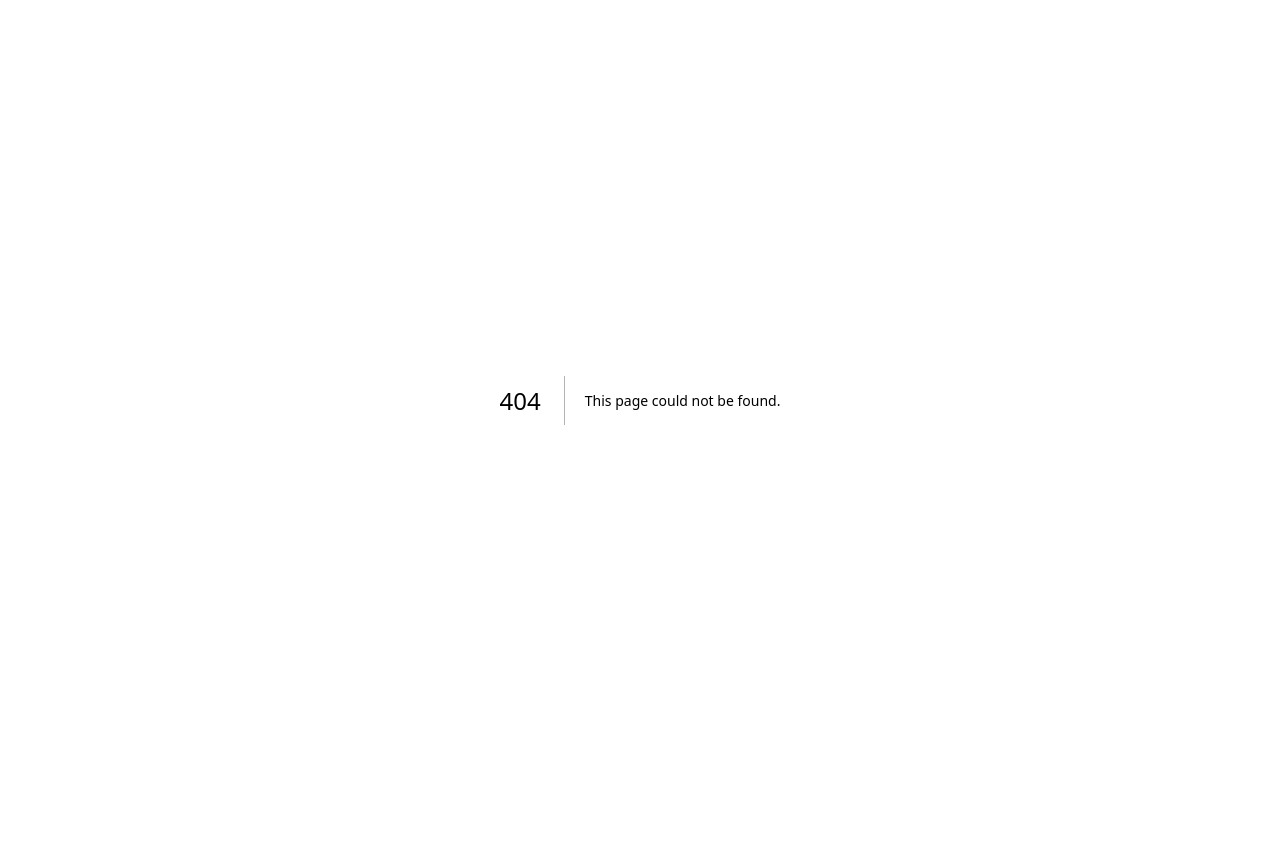
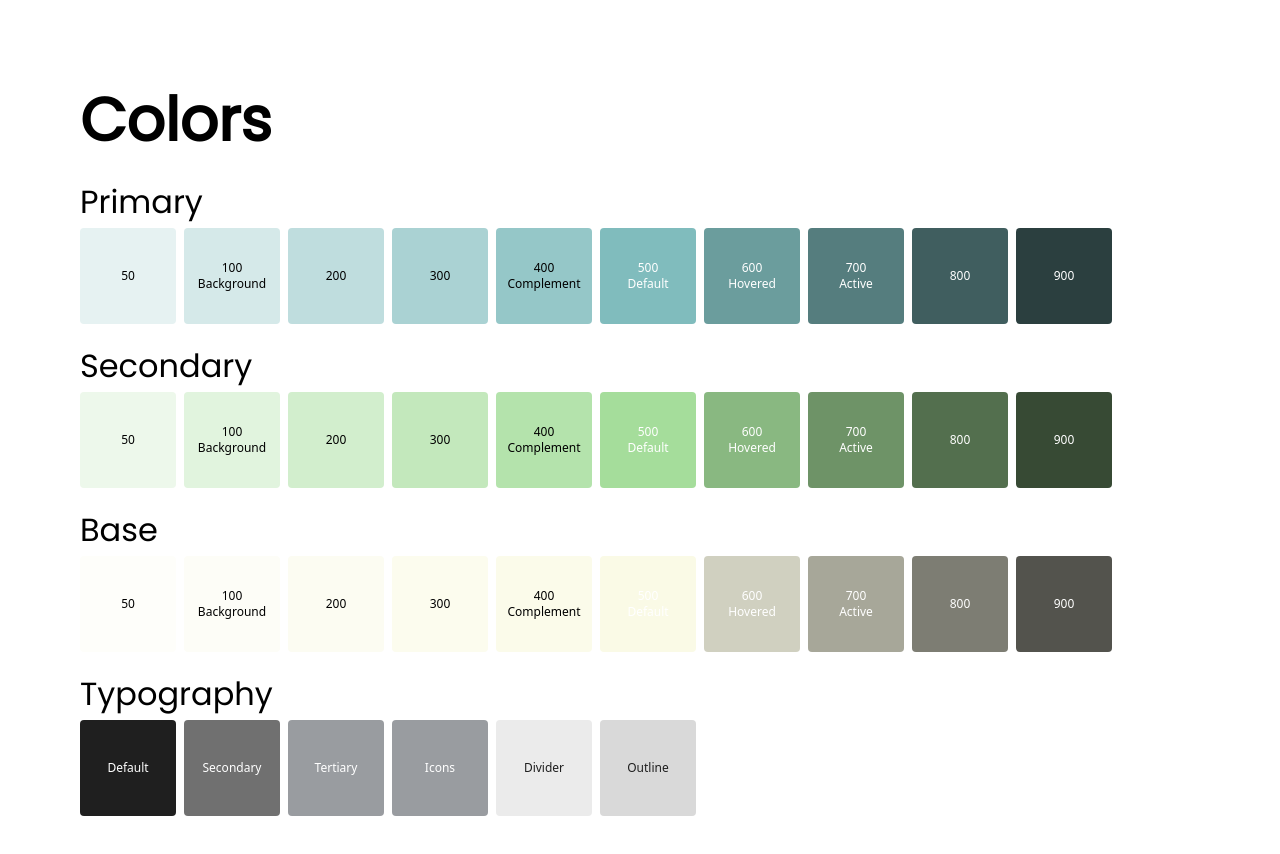
Before and after one commit to reynaldineo/fp-rpl-fe, a Next.js app: page /sandbox/colors in a window 1280 px wide. Before the commit this address had no page. Shown: the top 854 px of the page. Before the commit the page ends 800 px from the top, so only its background shows below. Built offline with nearby package versions, Linux system fonts and the light colour scheme.

Commit message:
feat(design-system): add colors (#4)

```diff
--- /dev/null
+++ b/src/app/sandbox/colors/page.tsx
@@ -0,0 +1,149 @@
+import Typography from '@/components/Typography';
+import clsxm from '@/lib/clsxm';
+
+export default function ColorsPage() {
+  return (
+    <main className='px-20'>
+      <div className='layout min-h-screen space-y-6 py-20'>
+        <Typography as='h3' variant='h3' weight='semibold'>
+          Colors
+        </Typography>
+        <section className='mt-8'>
+          <Typography as='h5' variant='h5'>
+            Primary
+          </Typography>
+          <div className='mt-2 flex flex-wrap gap-2'>
+            <ColorBox className='bg-primary-50 text-black'>50</ColorBox>
+            <ColorBox className='bg-primary-100 text-black'>
+              <p> 100</p>
+              <p>Background</p>
+            </ColorBox>
+            <ColorBox className='bg-primary-200 text-black'>200</ColorBox>
+            <ColorBox className='bg-primary-300 text-black'>300</ColorBox>
+            <ColorBox className='bg-primary-400 text-black'>
+              <p>400</p>
+              <p>Complement</p>
+            </ColorBox>
+            <ColorBox className='bg-primary-500 text-white'>
+              <p>500</p>
+              <p>Default</p>
+            </ColorBox>
+            <ColorBox className='bg-primary-600 text-white'>
+              <p>600</p>
+              <p>Hovered</p>
+            </ColorBox>
+            <ColorBox className='bg-primary-700 text-white'>
+              <p>700</p>
+              <p>Active</p>
+            </ColorBox>
+            <ColorBox className='bg-primary-800 text-white'>800</ColorBox>
+            <ColorBox className='bg-primary-900 text-white'>900</ColorBox>
+          </div>
+        </section>
+
+        <section className='mt-4'>
+          <Typography as='h5' variant='h5'>
+            Secondary
+          </Typography>
+          <div className='mt-2 flex flex-wrap gap-2'>
+            <ColorBox className='bg-secondary-50 text-black'>50</ColorBox>
+            <ColorBox className='bg-secondary-100 text-black'>
+              <p> 100</p>
+              <p>Background</p>
+            </ColorBox>
+            <ColorBox className='bg-secondary-200 text-black'>200</ColorBox>
+            <ColorBox className='bg-secondary-300 text-black'>300</ColorBox>
+            <ColorBox className='bg-secondary-400 text-black'>
+              <p>400</p>
+              <p>Complement</p>
+            </ColorBox>
+            <ColorBox className='bg-secondary-500 text-white'>
+              <p>500</p>
+              <p>Default</p>
+            </ColorBox>
+            <ColorBox className='bg-secondary-600 text-white'>
+              <p>600</p>
+              <p>Hovered</p>
+            </ColorBox>
+            <ColorBox className='bg-secondary-700 text-white'>
+              <p>700</p>
+              <p>Active</p>
+            </ColorBox>
+            <ColorBox className='bg-secondary-800 text-white'>800</ColorBox>
+            <ColorBox className='bg-secondary-900 text-white'>900</ColorBox>
+          </div>
+        </section>
+
+        <section className='mt-4'>
+          <Typography as='h5' variant='h5'>
+            Base
+          </Typography>
+          <div className='mt-2 flex flex-wrap gap-2'>
+            <ColorBox className='bg-base-50 text-black'>50</ColorBox>
+            <ColorBox className='bg-base-100 text-black'>
+              <p> 100</p>
+              <p>Background</p>
+            </ColorBox>
+            <ColorBox className='bg-base-200 text-black'>200</ColorBox>
+            <ColorBox className='bg-base-300 text-black'>300</ColorBox>
+            <ColorBox className='bg-base-400 text-black'>
+              <p>400</p>
+              <p>Complement</p>
+            </ColorBox>
+            <ColorBox className='bg-base-500 text-white'>
+              <p>500</p>
+              <p>Default</p>
+            </ColorBox>
+            <ColorBox className='bg-base-600 text-white'>
+              <p>600</p>
+              <p>Hovered</p>
+            </ColorBox>
+            <ColorBox className='bg-base-700 text-white'>
+              <p>700</p>
+              <p>Active</p>
+            </ColorBox>
+            <ColorBox className='bg-base-800 text-white'>800</ColorBox>
+            <ColorBox className='bg-base-900 text-white'>900</ColorBox>
+          </div>
+        </section>
+
+        <section className='mt-4'>
+          <Typography as='h5' variant='h5'>
+            Typography
+          </Typography>
+          <div className='mt-2 flex flex-wrap gap-2'>
+            <ColorBox className='bg-typo text-white'>Default</ColorBox>
+            <ColorBox className='bg-typo-secondary text-white'>
+              Secondary
+            </ColorBox>
+            <ColorBox className='bg-typo-tertiary text-white'>
+              Tertiary
+            </ColorBox>
+            <ColorBox className='bg-typo-icons text-white'>Icons</ColorBox>
+            <ColorBox className='bg-typo-divider text-typo'>Divider</ColorBox>
+            <ColorBox className='bg-typo-outline text-typo'>Outline</ColorBox>
+          </div>
+        </section>
+      </div>
+    </main>
+  );
+}
+
+function ColorBox({
+  children,
+  className,
+}: {
+  children: React.ReactNode;
+  className?: string;
+}) {
+  return (
+    <div
+      className={clsxm(
+        'flex h-24 w-24 flex-col items-center justify-center break-all rounded px-1 text-center text-xs font-medium',
+        className,
+      )}
+    >
+      {children}
+    </div>
+  );
+}
--- a/tailwind.config.ts
+++ b/tailwind.config.ts
@@ -11,6 +11,67 @@ const config: Config = {
       fontFamily: {
         poppins: ['var(--font-poppins)'],
       },
+      colors: {
+        primary: {
+          50: '#E6F2F2',
+          //* Background
+          100: '#D5E9E9',
+          200: '#BFDDDE',
+          //* Complement
+          300: '#AAD2D3',
+          400: '#95C7C8',
+          //* Default
+          500: '#80BCBD',
+          //* Hovered
+          600: '#6B9D9D',
+          //* Active
+          700: '#557D7E',
+          800: '#405E5F',
+          900: '#2B3F3F',
+        },
+        secondary: {
+          50: '#EDF8EB',
+          //* Background
+          100: '#E1F4DE',
+          200: '#D2EECD',
+          //* Complement
+          300: '#C3E8BC',
+          400: '#B4E3AC',
+          //* Default
+          500: '#A5DD9B',
+          //* Hovered
+          600: '#89B881',
+          //* Active
+          700: '#6E9367',
+          800: '#536F4E',
+          900: '#374A34',
+        },
+        base: {
+          50: '#FEFEFA',
+          //* Background
+          100: '#FDFDF7',
+          200: '#FCFCF2',
+          //* Complement
+          300: '#FCFCEE',
+          400: '#FBFBEA',
+          //* Default
+          500: '#FAFAE6',
+          //* Hovered
+          600: '#D0D0C0',
+          //* Active
+          700: '#A7A799',
+          800: '#7D7D73',
+          900: '#53534D',
+        },
+        typo: {
+          DEFAULT: '#1F1F1F',
+          secondary: '#707070',
+          tertiary: '#999CA0',
+          icons: '#999CA0',
+          divider: '#EBEBEB',
+          outline: '#D9D9D9',
+        },
+      },
       backgroundImage: {
         'gradient-radial': 'radial-gradient(var(--tw-gradient-stops))',
         'gradient-conic':
```
